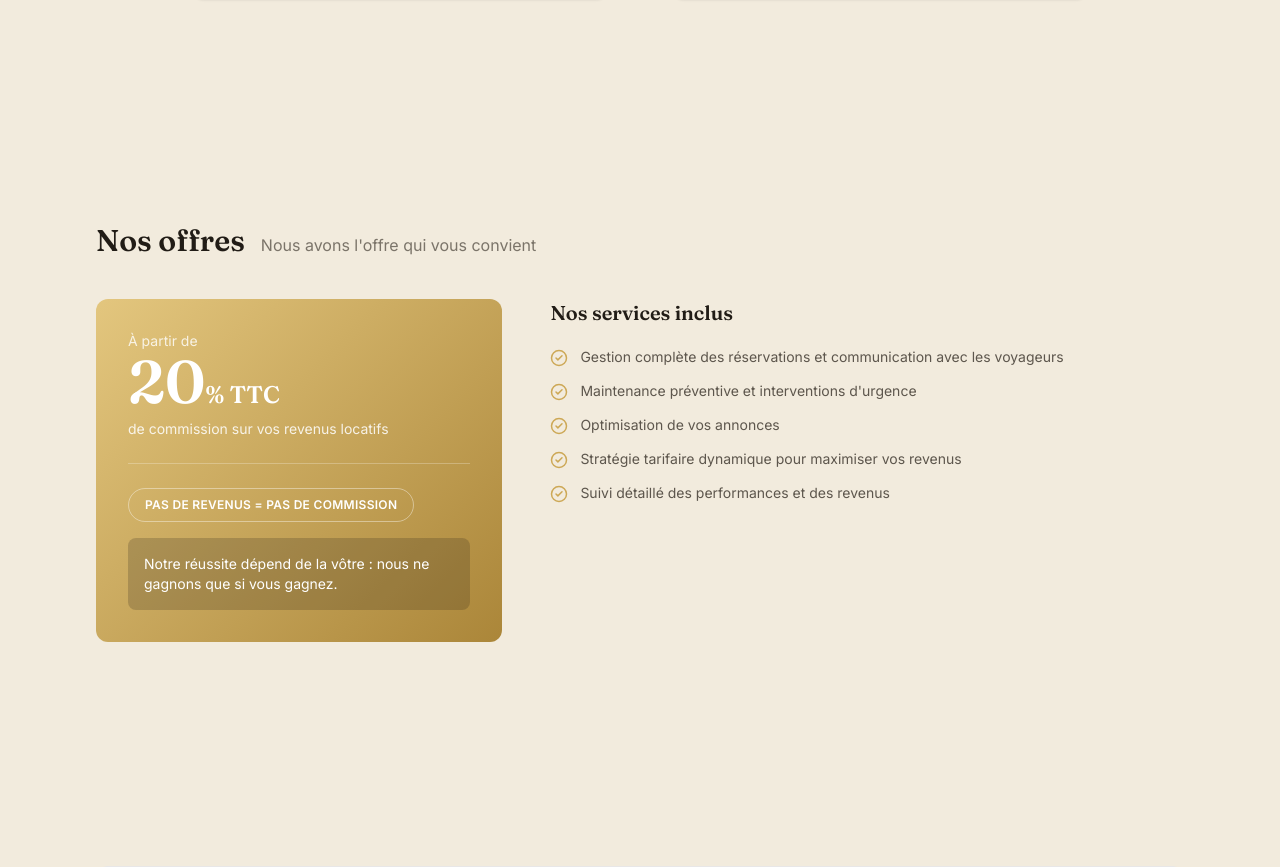
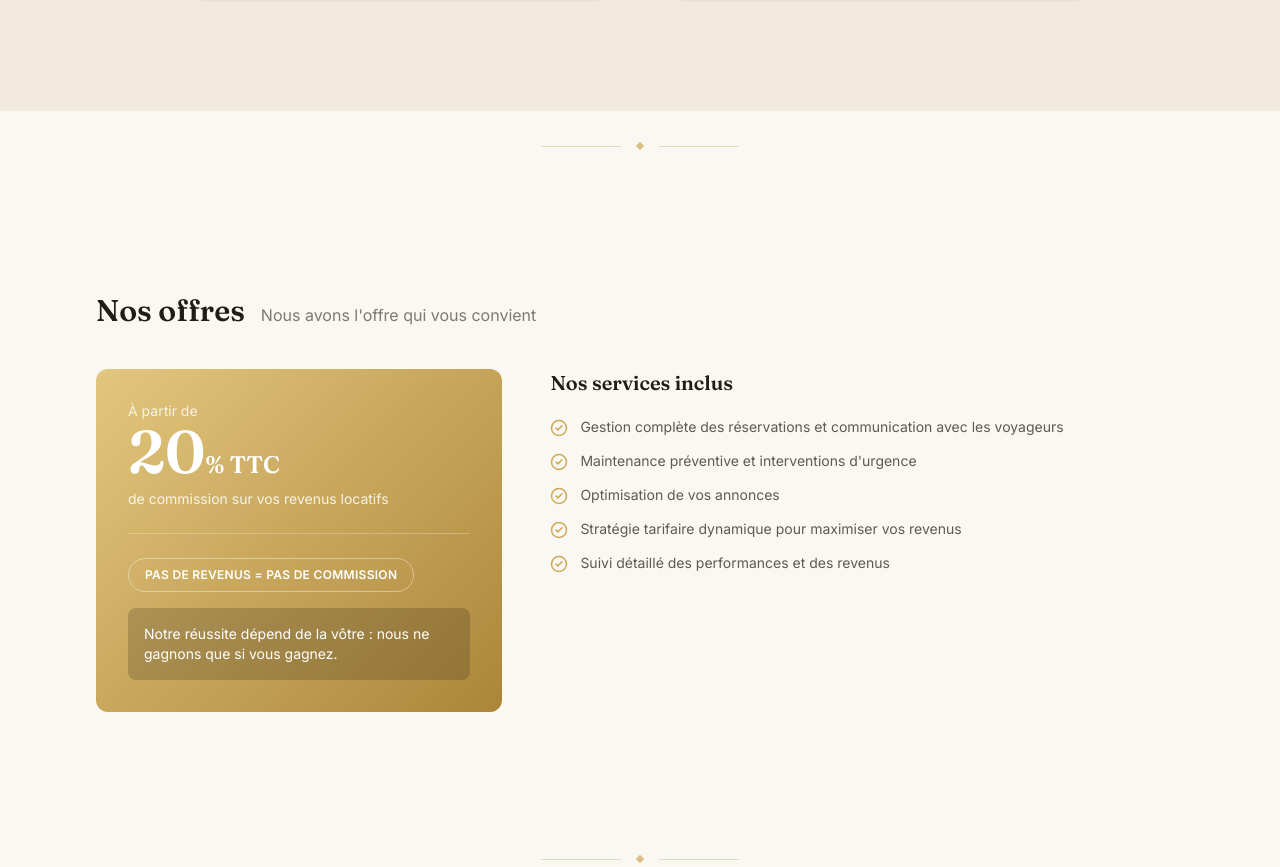
Before and after one commit to matheojouan2000-code/Site-conciergerie, a React (Vite) app: page / in a window 1280 px wide. Shown: the part 1498-2365 px from the top of the page. Built offline with nearby package versions, Linux system fonts and the light colour scheme.

Commit message:
Add elegant section dividers and alternate backgrounds
Services, Offers and Audit all shared the same cream background and
blended into one block. Alternates their backgrounds and adds a small
gold divider (thin line + diamond) between sections for a soft, clear
separation.

```diff
--- a/src/App.tsx
+++ b/src/App.tsx
@@ -2,6 +2,7 @@ import { Header } from "./components/layout/Header";
 import { Footer } from "./components/layout/Footer";
 import { FloatingCTA } from "./components/layout/FloatingCTA";
 import { WhatsAppButton } from "./components/layout/WhatsAppButton";
+import { SectionDivider } from "./components/layout/SectionDivider";
 import { Hero } from "./components/sections/Hero";
 import { StatsBand } from "./components/sections/StatsBand";
 import { Services } from "./components/sections/Services";
@@ -18,8 +19,11 @@ function App() {
         <Hero />
         <StatsBand />
         <Services />
+        <SectionDivider />
         <Offers />
+        <SectionDivider />
         <AuditAnnonce />
+        <SectionDivider />
         <FAQ />
         <Booking />
       </main>
--- /dev/null
+++ b/src/components/layout/SectionDivider.tsx
@@ -0,0 +1,9 @@
+export function SectionDivider() {
+  return (
+    <div aria-hidden="true" className="flex items-center justify-center gap-4 bg-cream-50 py-8">
+      <span className="h-px w-14 bg-gold-500/40 sm:w-20" />
+      <span className="h-1.5 w-1.5 rotate-45 bg-gold-500/70" />
+      <span className="h-px w-14 bg-gold-500/40 sm:w-20" />
+    </div>
+  );
+}
--- a/src/components/sections/Offers.tsx
+++ b/src/components/sections/Offers.tsx
@@ -10,7 +10,7 @@ const INCLUDED = [
 
 export function Offers() {
   return (
-    <section id="offres" className="bg-cream-100 py-20 lg:py-28">
+    <section id="offres" className="bg-cream-50 py-20 lg:py-28">
       <div className="mx-auto max-w-6xl px-5 lg:px-8">
         <div className="flex flex-wrap items-baseline gap-x-4 gap-y-1">
           <h2 className="font-display text-3xl font-semibold text-forest-950">Nos offres</h2>
```
